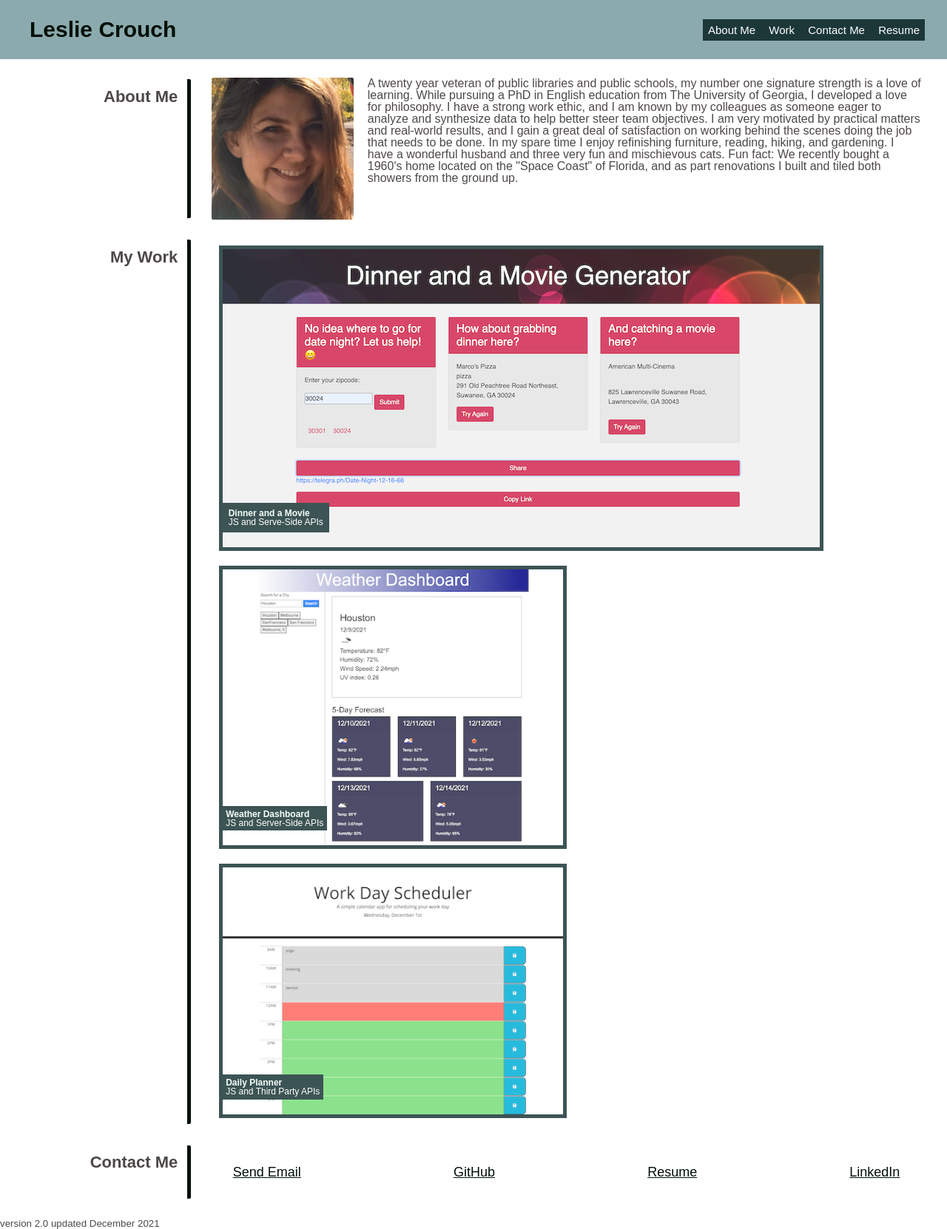
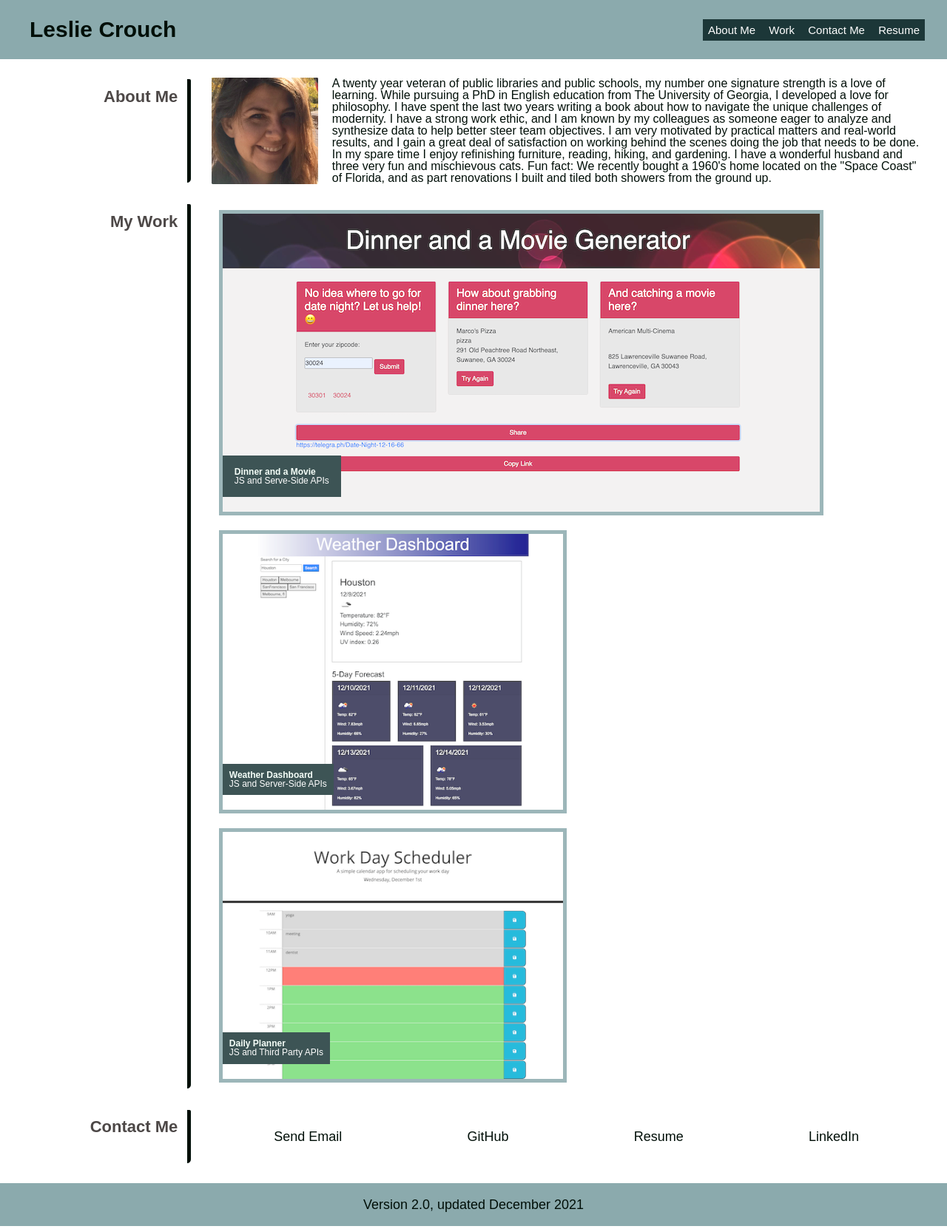
Before and after one commit to tripledawg/updated-portfolio, a plain HTML site: page index.html in a window 1280 px wide. Shown: the whole page at 74% size. Drawn offline with Linux system fonts and the light colour scheme.

Commit message:
edited styling

```diff
--- a/assets/css/style.css
+++ b/assets/css/style.css
@@ -21,13 +21,13 @@
 
 body {
     background-color: white;
-    font-size: 'Gill Sans', 'Gill Sans MT', Calibri, 'Trebuchet MS', sans-serif;
+    font-family: 'Karla', Gill Sans', 'Gill Sans MT', Calibri, 'Trebuchet MS', sans-serif';
     margin: 2;
     padding: 1;
 }
 
 p {
-    color: var(--darkliver);
+    color: var(--darkgreenblack);
 }
 
 .header {
@@ -46,7 +46,7 @@ p {
 
 .header-my-name {
     color: var(--independence);
-    background-color: var(--eggshell);
+    /* background-color: var(--eggshell); */
     padding: 5px;
     font-size: 30px;
     line-height: 1;
@@ -68,7 +68,7 @@ p {
 }
 
 .nav-links a:hover {
-    color: var(--pewterblue);
+    color: var(--mintcream);
     text-decoration: underline;
 }
 
@@ -97,7 +97,7 @@ p {
 .row h2 {
     border-right: 5px solid var(--darkgreenblack);
     border-top-right-radius: 2px;
-    border-bottom-right-radius: 2px;
+    border-bottom-right-radius: 5px;
     text-align: right;
     flex: 0 0 20%;
     padding: 1%;
@@ -113,14 +113,10 @@ flex: 0 0 75%;
 margin-left: 2%
 }
 
-#about-me div {
-    display: inline-block;
-}
-
 .photo {
     float: left;
     margin-right: 2%;
-    width: 20%;
+    width: 15%;
     border-radius: 1%;
 }
 
@@ -141,9 +137,9 @@ margin-left: 2%
 .project-card, .homework-card {
     position: relative;
     text-align: center;
-    border: 5px solid var(--outerspacecrayola);
+    border: 5px solid var(--pewterblue);
     text-align: left;
-    color: var(--eggshell);
+    /* color: var(--eggshell); */
     margin: 2px;
     opacity: .85;
 
@@ -185,7 +181,7 @@ margin-left: 2%
     background-color: var(--outerspacecrayola);
     color: var(--mintcream);
     text-align: left;
-    padding: 1%
+    padding: 2%
 }
 
 .project-image {
@@ -198,7 +194,7 @@ margin-left: 2%
     list-style-type: none;
     display: flex;
     flex-wrap: wrap;
-    justify-content: space-between;
+    justify-content: space-around;
 
 }
 
@@ -211,16 +207,19 @@ margin-left: 2%
 .contact-links a {
     font-size: 18px;
     color: var(--darkgreenblack);
+    text-decoration: none;
 }
 
 .contact-links a:hover {
     color: var(--darkliver);
-    background-color: var(--mintcream);
+    text-decoration: underline;
 }
 
 footer p {
-    font-size: smaller;
-    text-align: left;
+    font-size: 18px;
+    text-align: center;
+    background-color: var(--pewterblue);
+    padding: 20px;
 }
 
 @media screen and (max-width: 980px) {
@@ -237,7 +236,7 @@ footer p {
     }
     .project-card {
         max-width: 100%;
-        aspect-ratio: 2.5;
+        aspect-ratio: 2;
     }
     .homework-card {
         max-width: 100%;
--- a/index.html
+++ b/index.html
@@ -4,6 +4,9 @@
 <head>
     <meta charset="UTF=8" />
     <meta name="viewport" content="width=device-width, initial-scale=1.0">
+    <link rel="preconnect" href="https://fonts.googleapis.com">
+    <link rel="preconnect" href="https://fonts.gstatic.com" crossorigin>
+    <link href="https://fonts.googleapis.com/css2?family=Karla:wght@200&display=swap" rel="stylesheet">
     <link rel="stylesheet" href="./assets/css/reset.css">
     <link rel="stylesheet" href="./assets/css/style.css">
     <!--used a reset css before linking to my css-->
@@ -37,10 +40,18 @@
             <h2>About Me</h2>
             <div class="container">
                 <img class="photo" src="assets/images/IMG_4658.png" alt="photo of Leslie">
-                <p>A twenty year veteran of public libraries and public schools, my number one signature strength is a love of learning. While pursuing a PhD in English education from The University of Georgia, I developed a love for philosophy. I have a
-                    strong work ethic, and I am known by my colleagues as someone eager to analyze and synthesize data to help better steer team objectives. I am very motivated by practical matters and real-world results, and I gain a great deal of satisfaction
-                    on working behind the scenes doing the job that needs to be done. In my spare time I enjoy refinishing furniture, reading, hiking, and gardening. I have a wonderful husband and three very fun and mischievous cats. Fun fact: We recently
-                    bought a 1960's home located on the "Space Coast" of Florida, and as part renovations I built and tiled both showers from the ground up.
+                <p id="bio">A twenty year veteran of public libraries and public schools, my number one signature
+                    strength is a love of learning. While pursuing a PhD in English education from The University of
+                    Georgia, I developed a love for philosophy. I have spent the last two years writing a book about how
+                    to navigate the unique challenges of modernity. I have a
+                    strong work ethic, and I am known by my colleagues as someone eager to analyze and synthesize data
+                    to help better steer team objectives. I am very motivated by practical matters and real-world
+                    results, and I gain a great deal of satisfaction
+                    on working behind the scenes doing the job that needs to be done. In my spare time I enjoy
+                    refinishing furniture, reading, hiking, and gardening. I have a wonderful husband and three very fun
+                    and mischievous cats. Fun fact: We recently
+                    bought a 1960's home located on the "Space Coast" of Florida, and as part renovations I built and
+                    tiled both showers from the ground up.
                 </p>
             </div>
         </section>
@@ -49,8 +60,9 @@
             <div class="container">
                 <div class="projects">
                     <div class="project-card">
-                        <a href="https://github.com/hak9292/dinner-and-a-movie">
-                            <img src="assets/images/dinner-and-movie807x403.png" alt="dinner and a movie app" class="project-image" />
+                        <a href="https://hak9292.github.io/dinner-and-a-movie/">
+                            <img src="assets/images/dinner-and-movie807x403.png" alt="dinner and a movie app"
+                                class="project-image" />
                             <div class="project-title">
                                 <h3>Dinner and a Movie</h3>
                                 <p>JS and Serve-Side APIs</p>
@@ -58,8 +70,9 @@
                         </a>
                     </div>
                     <div class="homework-card">
-                        <a href="https://github.com/tripledawg/weather-dashboard-using-server-side-APIs">
-                            <img src="assets/images/weather-dashboard-screenshot571x463.png" alt="weather application" class="homework-image" />
+                        <a href="https://tripledawg.github.io/weather-dashboard-using-server-side-APIs/">
+                            <img src="assets/images/weather-dashboard-screenshot571x463.png" alt="weather application"
+                                class="homework-image" />
                             <div class="project-title">
                                 <h3>
                                     Weather Dashboard
@@ -71,8 +84,9 @@
 
                     </div>
                     <div class="homework-card">
-                        <a href="https://github.com/tripledawg/05-Third-Party-APIs-Work-Day-Scheduler">
-                            <img src="assets/images/work-day-planner-screenshot496x359.png" alt="daily planner application" class="homework-image" />
+                        <a href="https://tripledawg.github.io/05-Third-Party-APIs-Work-Day-Scheduler/">
+                            <img src="assets/images/work-day-planner-screenshot496x359.png"
+                                alt="daily planner application" class="homework-image" />
                             <div class="project-title">
                                 <h3>
                                     Daily Planner
@@ -100,7 +114,8 @@
                             <a href="https://github.com/tripledawg">GitHub</a>
                         </li>
                         <li>
-                            <a id="resume" href="https://docs.google.com/document/d/14W3JAIL3YmsZNoi-v5L5Z0jOAmLzrkx1kGQnkhYBAo8/edit?usp=sharing">Resume</a>
+                            <a id="resume"
+                                href="https://docs.google.com/document/d/14W3JAIL3YmsZNoi-v5L5Z0jOAmLzrkx1kGQnkhYBAo8/edit?usp=sharing">Resume</a>
                         </li>
                         <li>
                             <a href="https://www.linkedin.com/in/leslie-crouch-a6974214a">LinkedIn</a>
@@ -113,7 +128,7 @@
         </section>
 
         <footer>
-            <p>version 2.0 updated December 2021</p>
+            <p>Version 2.0, updated December 2021</p>
         </footer>
 </body>
 
```
Also changed, not shown: assets/images/selfie1mb.png (added).
